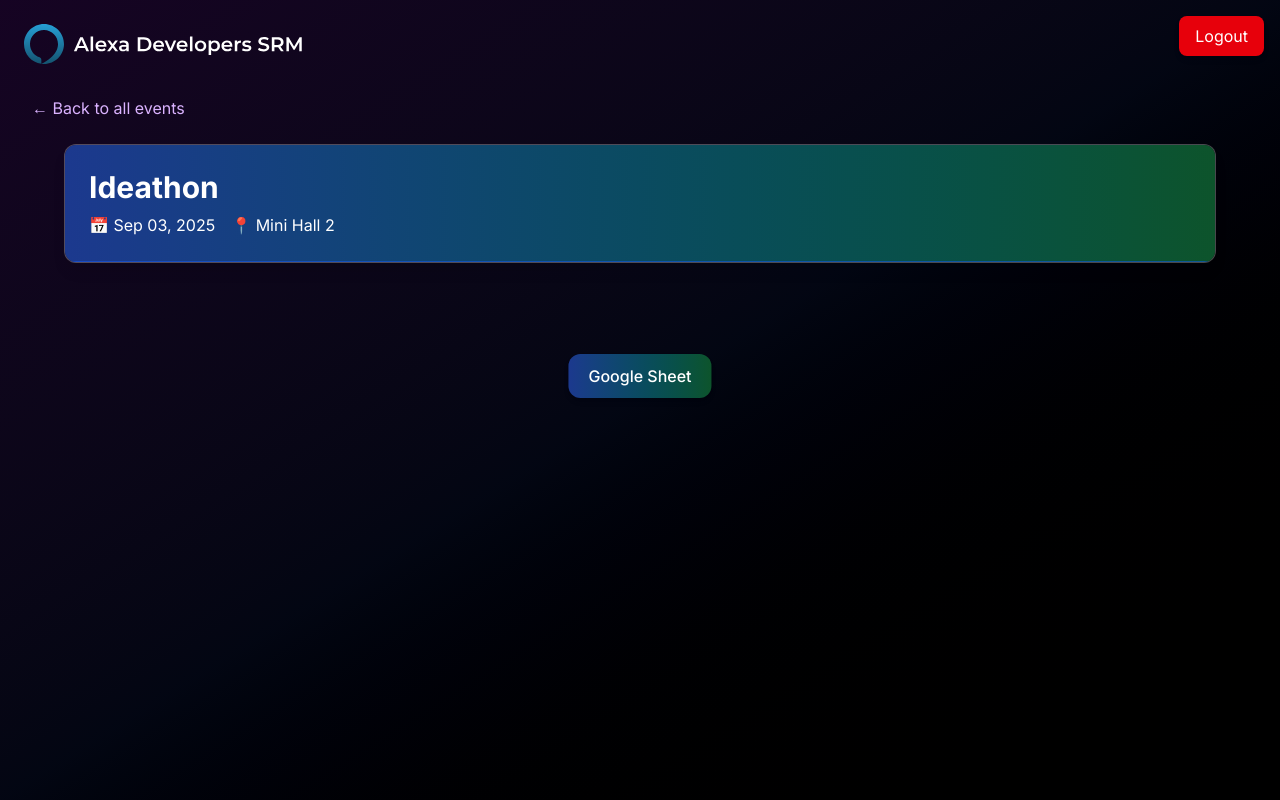
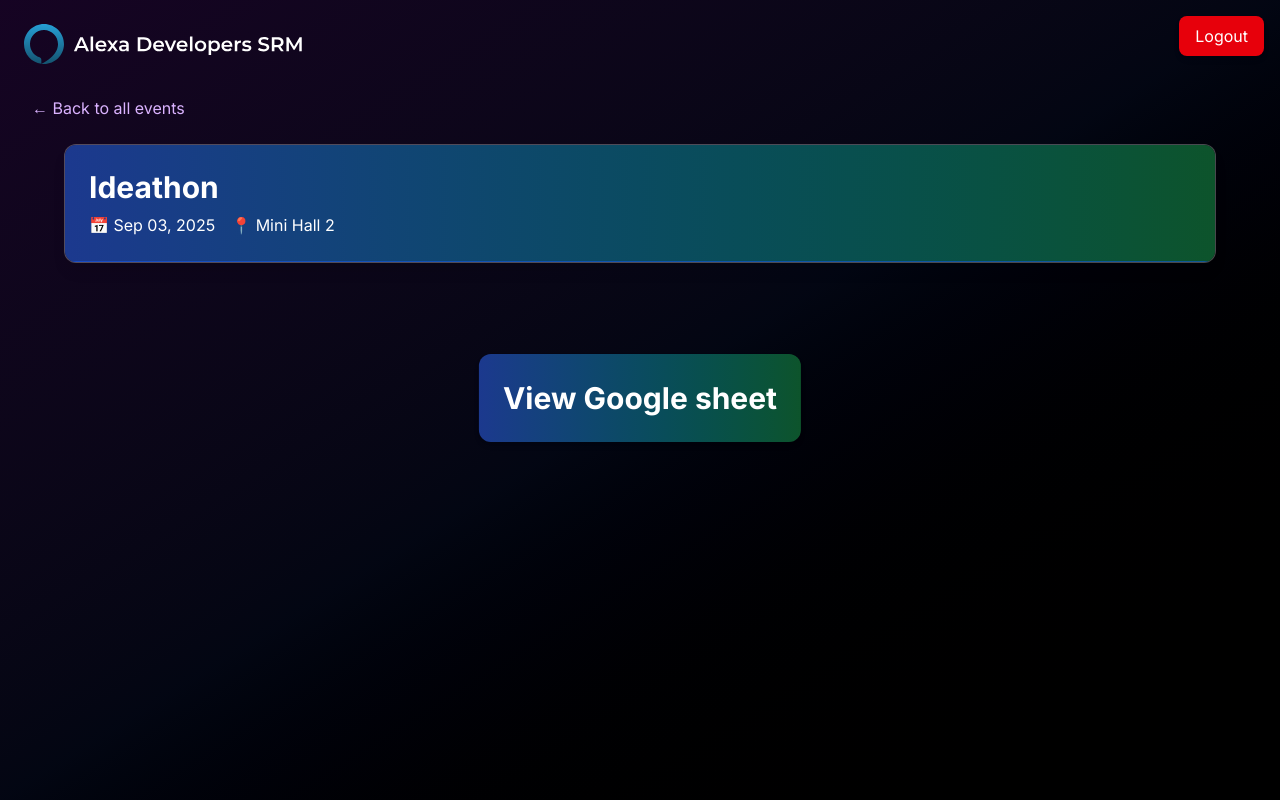
Before and after one commit to shubhankar05sarkar/Alexa-dashboard-db, a Next.js app: page /alexaverse-v2/ideathon in a window 1280 px wide. Built offline with nearby package versions, Linux system fonts and the light colour scheme; sample sign-in values are in the browser's storage.

Commit message:
Increased size of button

```diff
--- a/src/app/alexaverse-v2/ideathon/page.tsx
+++ b/src/app/alexaverse-v2/ideathon/page.tsx
@@ -222,8 +222,8 @@ export default function IdeathonPage() {
           target="_blank"
           rel="noopener noreferrer"
           >
-            <button className="px-5 py-2.5 bg-gradient-to-r from-blue-900 to-green-900 text-white font-medium rounded-xl shadow-md hover:scale-110  hover:shadow-lg transition-all duration-200 absolute left-1/2 top-[120%] transform -translate-x-1/2">
-              Google Sheet
+            <button className="px-6 py-6.5 text-3xl bg-gradient-to-r from-blue-900 to-green-900 text-white font-bold rounded-xl shadow-md hover:scale-110  hover:shadow-lg transition-all duration-200 absolute left-1/2 top-[120%] transform -translate-x-1/2">
+              View Google sheet
             </button>
           </a>
         </div>
```
